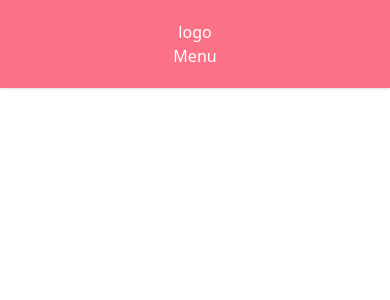
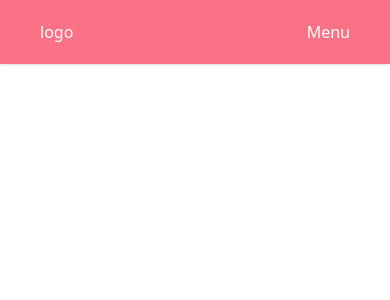
Before and after one commit to FahadAbdulQayyum/nextjs-practicee, a Next.js app: page / in a window 390 px wide. Shown: the top 300 px of the page. Built offline with nearby package versions, Linux system fonts and the light colour scheme.

Commit message:
Effortive about to successful navbar creation

```diff
--- a/src/components/navbar.js
+++ b/src/components/navbar.js
@@ -6,7 +6,8 @@ const Navbar = () => {
 
     return (
         <div className='flex bg-rose-400 fixed w-full text-white shadow'>
-            <span className='flex w-full flex-col md:flex-row md:justify-between mx-10  m-5 cursor-default items-center'>
+            {/* <span className='flex w-full flex-col md:flex-row md:justify-between mx-10  m-5 cursor-default items-center'> */}
+            <span className='flex w-full flex-row justify-between mx-10  m-5 cursor-default items-center'>
                 <span>
                     logo
                 </span><span>
@@ -14,12 +15,11 @@ const Navbar = () => {
                 </span><span>
                 </span><span>
                 </span>
-                {/* <span className='invisible md:visible md:flex'> */}
                 {
-                    !menu ?
+                    !menu &&
                     <span className='flex'>
-                            <span className='hidden md:visible md:flex'>
-                                {/* <span className={`hidden md:visible md:flex md:${setMenu(false)}`}> */}
+                        {/* <span className='hidden md:visible md:flex'> */}
+                        <span className={`md:visible md:flex ${menu ? 'hidden' :'block'}`}>
                             <span className='flex md:space-x-10 md:mx-2 flex-col md:flex-row'>
                                 <ul className='rounded-lg border-0 hover:border-b-2 hover:border-red-800 p-2 px-5 cursor-pointer hover:scale-105 duration-300'>
                                     <li>Home</li>
@@ -38,10 +38,10 @@ const Navbar = () => {
                         <span className='hidden md:visible md:flex'>
                             <button>Button</button>
                         </span>
+                    </span>}
+                <span className='md:hidden'>
+                    <button onClick={() => setMenu(!menu)}>Menu</button>
                 </span>
-                        :
-                        <p>Menu</p>
-                }
             </span>
         </div>
     )
```
Lines whose indentation alone changed are shown as unchanged.
